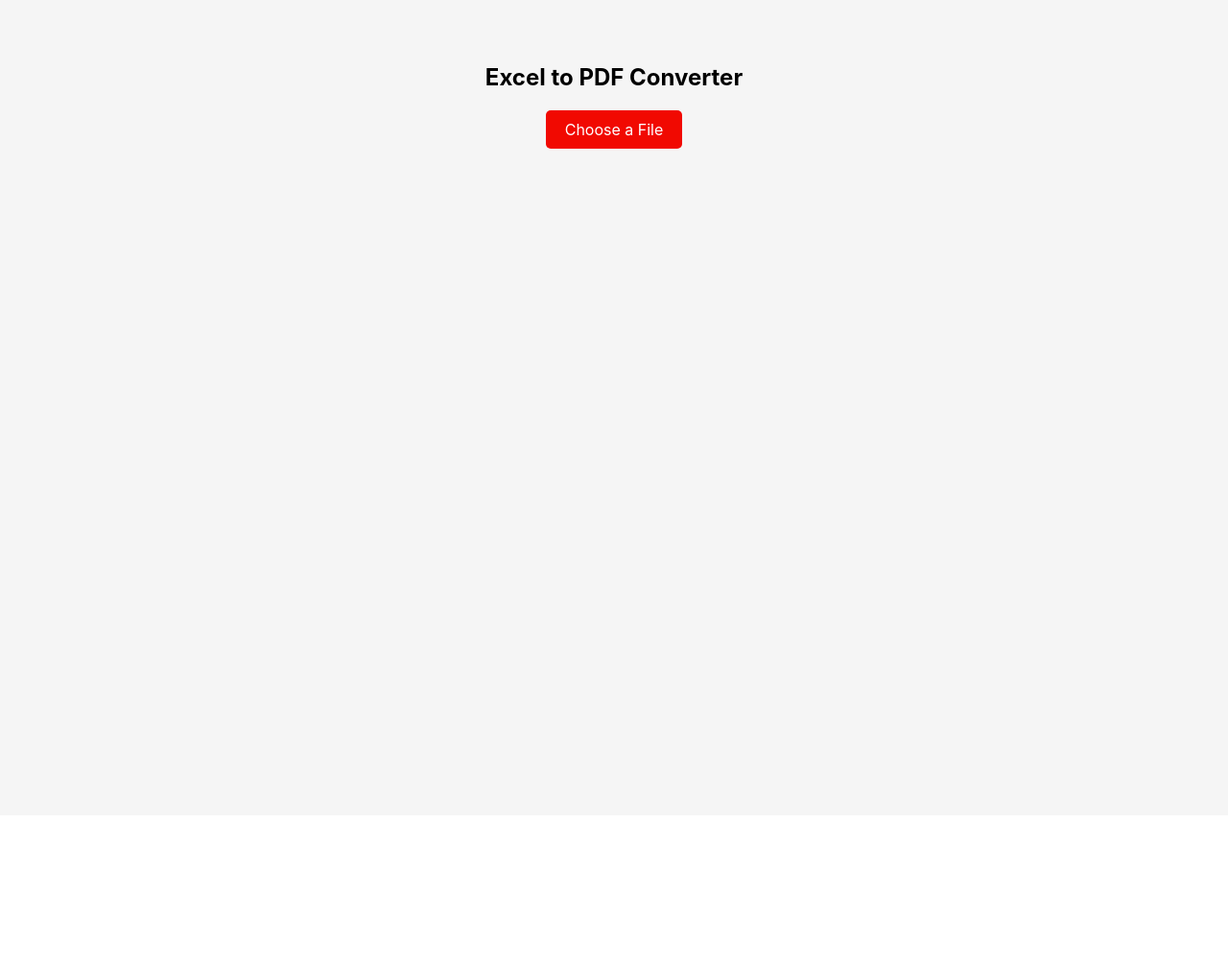
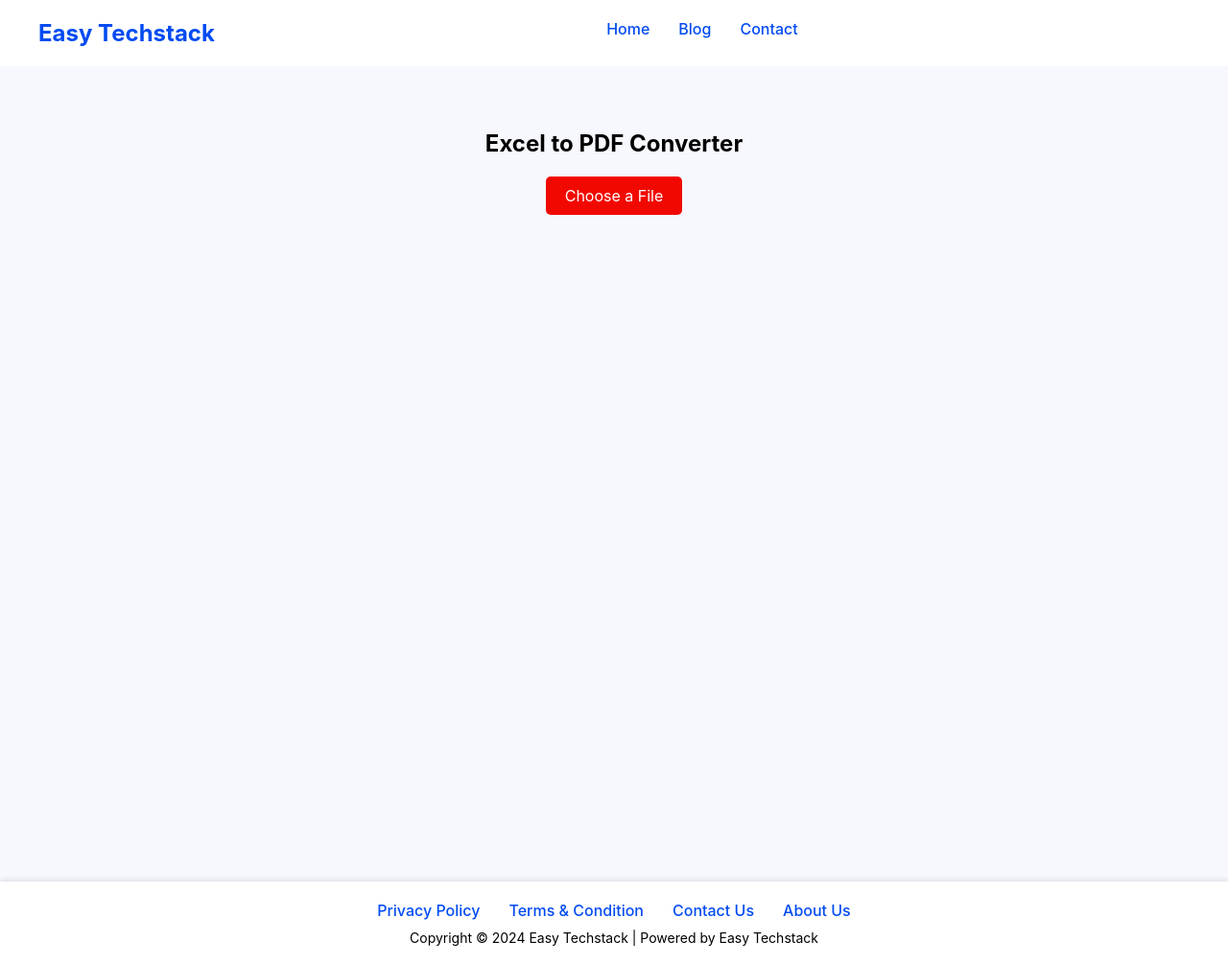
Before and after one commit to shivamnayak100/excel_to_pdf_frontend, a React (Create React App) app: page / in a window 1280 px wide. Shown: the whole page at 96% size. Before the commit the page ends 850 px from the top, so only its background shows below. Built offline with nearby package versions, Linux system fonts and the light colour scheme.

Commit message:
Add navbar and bottombar

```diff
--- a/src/App.js
+++ b/src/App.js
@@ -1,10 +1,14 @@
 import React from 'react';
-import FileUpload from './components/FileUpload';
+import FileUpload from './components/ExcelToPDF/FileUpload';
+import BottomNavbar from './components/BottomNavbar/BottomNavbar';
+import TopNavbar from './components/TopNavbar/TopNavbar';
 
 function App() {
   return (
     <div className="App">
+      <TopNavbar />
       <FileUpload />
+      <BottomNavbar/>
     </div>
   );
 }
--- /dev/null
+++ b/src/components/BottomNavbar/BottomNavbar.css
@@ -0,0 +1,28 @@
+.bottom-navbar {
+    background-color: white; /* Navbar background color */
+    padding: 20px 0; /* Vertical padding */
+    text-align: center; /* Center text */
+    position: relative; /* Positioning context for absolute elements */
+    box-shadow: 0 -2px 5px rgba(0, 0, 0, 0.1); /* Optional shadow for depth */
+  }
+
+  .bottom-navbar-content {
+    margin-bottom: 10px; /* Space between links and copyright text */
+  }
+
+  .navbar-link {
+    color: #014BF1; /* Text color */
+    margin: 0 15px; /* Horizontal space between links */
+    text-decoration: none; /* Remove underline */
+    font-weight: 500; /* Semi-bold text */
+  }
+
+  .navbar-link:hover {
+    text-decoration: underline; /* Underline on hover for better UX */
+  }
+
+  .footer-copy {
+    margin: 20 0 0 0px;
+    color: black; /* Text color for copyright */
+    font-size: 14px; /* Font size for copyright text */
+  }
--- /dev/null
+++ b/src/components/BottomNavbar/BottomNavbar.js
@@ -0,0 +1,20 @@
+import React from 'react';
+import './BottomNavbar.css';
+
+const BottomNavbar = () => {
+  return (
+    <div className="bottom-navbar">
+      <div className="bottom-navbar-content">
+        <a href="/privacy" className="navbar-link">Privacy Policy</a>
+        <a href="/terms" className="navbar-link">Terms & Condition</a>
+        <a href="/contact" className="navbar-link">Contact Us</a>
+        <a href="/about" className="navbar-link">About Us</a>
+      </div>
+      <div className="footer-copy">
+        Copyright © 2024 Easy Techstack | Powered by Easy Techstack
+      </div>
+    </div>
+  );
+};
+
+export default BottomNavbar;
--- a/src/components/FileUpload.css
+++ b/src/components/ExcelToPDF/FileUpload.css
@@ -4,7 +4,7 @@
     align-items: center;
     justify-content: flex-start; /* Content will align to the top */
     height: 100vh;
-    background-color: #f5f5f5;
+    background-color: #f6f8fe;
     text-align: center;
     padding-top: 50px; /* Add space at the top */
   }
--- /dev/null
+++ b/src/components/TopNavbar/TopNavbar.css
@@ -0,0 +1,39 @@
+.top-navbar {
+    background-color: white; /* Navbar background color */
+    padding: 20px 20px; /* Padding for the navbar */
+    display: flex; /* Flexbox for layout */
+    align-items: center; /* Center items vertically */
+    box-shadow: 0 2px 5px rgba(0, 0, 0, 0.1); /* Optional shadow for depth */
+  }
+
+  .navbar-content {
+    display: flex; /* Use flexbox for the content */
+    justify-content: space-between; /* Space between title and links */
+    width: 100%; /* Allow navbar content to take full width */
+    max-width: 1200px; /* Optional: Limit maximum width for a better layout */
+    margin: 0 auto; /* Center the content within the navbar */
+  }
+
+  .navbar-title {
+    color: #014BF1; /* Title color */
+    font-size: 24px; /* Title font size */
+    font-weight: bold; /* Bold title */
+    margin-left: auto; /* Push the title to the right */
+  }
+
+  .navbar-links {
+    display: flex; /* Flexbox for the links */
+    justify-content: center; /* Center the links */
+    flex-grow: 1; /* Allow the links to take remaining space */
+  }
+
+  .navbar-link {
+    color: #014BF1; /* Link color */
+    margin: 0 15px; /* Horizontal space between links */
+    text-decoration: none; /* Remove underline */
+    font-weight: 500; /* Semi-bold text */
+  }
+
+  .navbar-link:hover {
+    text-decoration: underline; /* Underline on hover for better UX */
+  }
--- /dev/null
+++ b/src/components/TopNavbar/TopNavbar.js
@@ -0,0 +1,19 @@
+import React from 'react';
+import './TopNavbar.css';
+
+const TopNavbar = () => {
+  return (
+    <div className="top-navbar">
+      <div className="navbar-content">
+        <div className="navbar-title">Easy Techstack</div>
+        <div className="navbar-links">
+          <a href="/" className="navbar-link">Home</a>
+          <a href="/blog" className="navbar-link">Blog</a>
+          <a href="/contact" className="navbar-link">Contact</a>
+        </div>
+      </div>
+    </div>
+  );
+};
+
+export default TopNavbar;
```
Also changed, not shown: src/components/ExcelToPDF/FileUpload.js (renamed from src/components/FileUpload.js).
